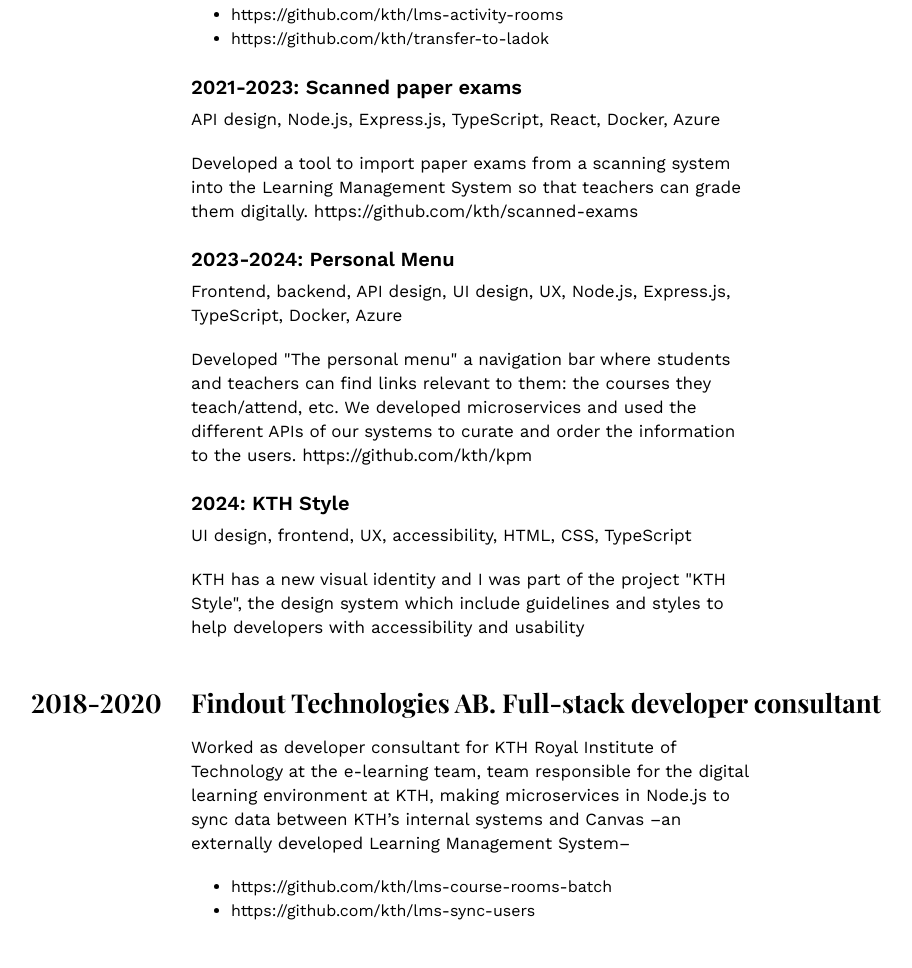
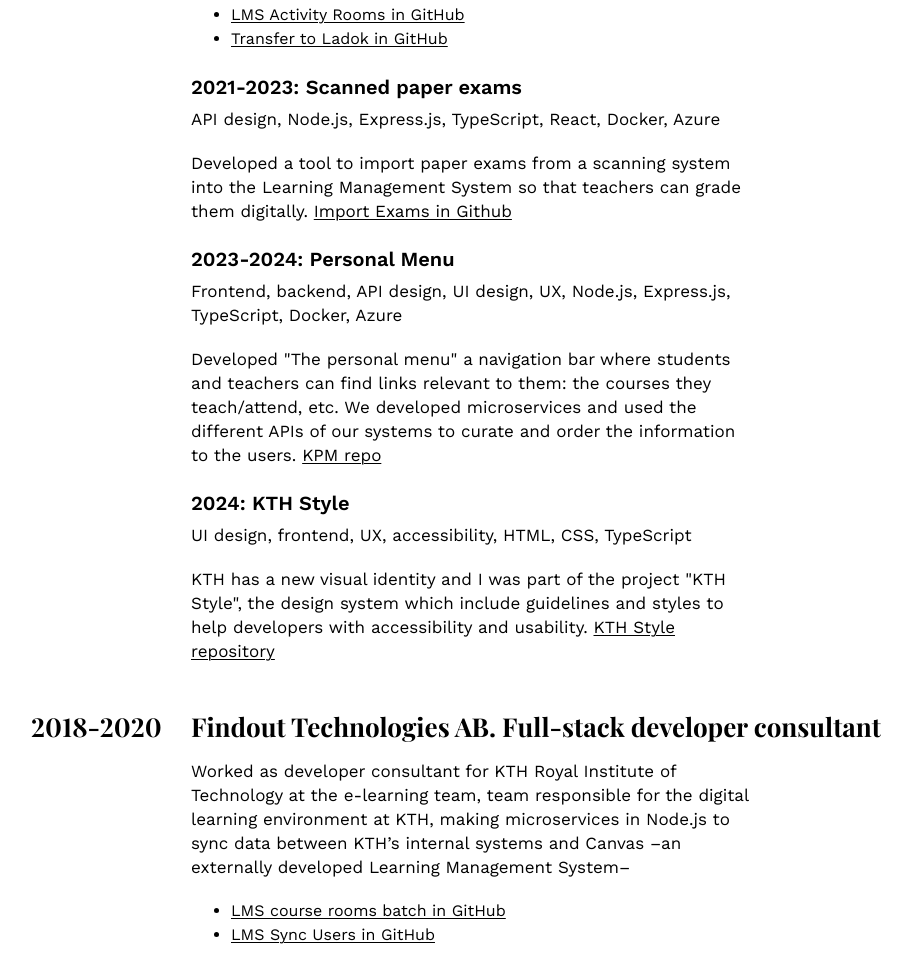
Before and after one commit to exacs/saito.style, an Eleventy site: page apps/www.saito.style/src/resume.njk in a window 1280 px wide. Shown: the part 733-1701 px from the top of the page, without its empty margins (129-1041 px from the left). Built offline with nearby package versions, Linux system fonts and the light colour scheme; Eleventy itself is replaced by a stand-in of ours; files that its build step writes are made by us from their sources.

Commit message:
Link to repos

```diff
--- a/apps/www.saito.style/src/assets/page.css
+++ b/apps/www.saito.style/src/assets/page.css
@@ -15,6 +15,16 @@
   top: 0;
   font-family: "Work Sans";
   padding: 0.5rem 0;
+}
+
+a {
+  color: #000;
+  text-underline-offset: 0.125rem;
+  text-decoration-thickness: 0.025rem;
+  /* transition: text-decoration-thickness, 150ms ease-in; */
+}
+a:hover {
+  text-decoration-thickness: 0.125rem;
 }
 
 .logo {
--- a/apps/www.saito.style/src/resume.njk
+++ b/apps/www.saito.style/src/resume.njk
@@ -34,8 +34,16 @@
       digital examinations for hundred of courses (and thousands of students)
     </p>
     <ul>
-      <li>https://github.com/kth/lms-activity-rooms</li>
-      <li>https://github.com/kth/transfer-to-ladok</li>
+      <li>
+        <a href="https://github.com/kth/lms-activity-rooms">
+          LMS Activity Rooms in GitHub
+        </a>
+      </li>
+      <li>
+        <a href="https://github.com/kth/transfer-to-ladok">
+          Transfer to Ladok in GitHub
+        </a>
+      </li>
     </ul>
 
     <h4>2021-2023: Scanned paper exams</h4>
@@ -43,7 +51,7 @@
     <p>
       Developed a tool to import paper exams from a scanning system into the
       Learning Management System so that teachers can grade them digitally.
-      https://github.com/kth/scanned-exams
+      <a href="https://github.com/kth/scanned-exams">Import Exams in Github</a>
     </p>
 
     <h4>2023-2024: Personal Menu</h4>
@@ -55,7 +63,8 @@
       Developed "The personal menu" a navigation bar where students and teachers
       can find links relevant to them: the courses they teach/attend, etc. We
       developed microservices and used the different APIs of our systems to
-      curate and order the information to the users. https://github.com/kth/kpm
+      curate and order the information to the users.
+      <a href="https://github.com/kth/kpm">KPM repo</a>
     </p>
 
     <h4>2024: KTH Style</h4>
@@ -63,7 +72,8 @@
     <p>
       KTH has a new visual identity and I was part of the project "KTH Style",
       the design system which include guidelines and styles to help developers
-      with accessibility and usability
+      with accessibility and usability.
+      <a href="https://github.com/kth/style">KTH Style repository</a>
     </p>
   </div>
 
@@ -80,8 +90,16 @@
       System–
     </p>
     <ul>
-      <li>https://github.com/kth/lms-course-rooms-batch</li>
-      <li>https://github.com/kth/lms-sync-users</li>
+      <li>
+        <a href="https://github.com/kth/lms-course-rooms-batch">
+          LMS course rooms batch in GitHub
+        </a>
+      </li>
+      <li>
+        <a href="https://github.com/kth/lms-sync-users">
+          LMS Sync Users in GitHub
+        </a>
+      </li>
     </ul>
   </div>
 
```
